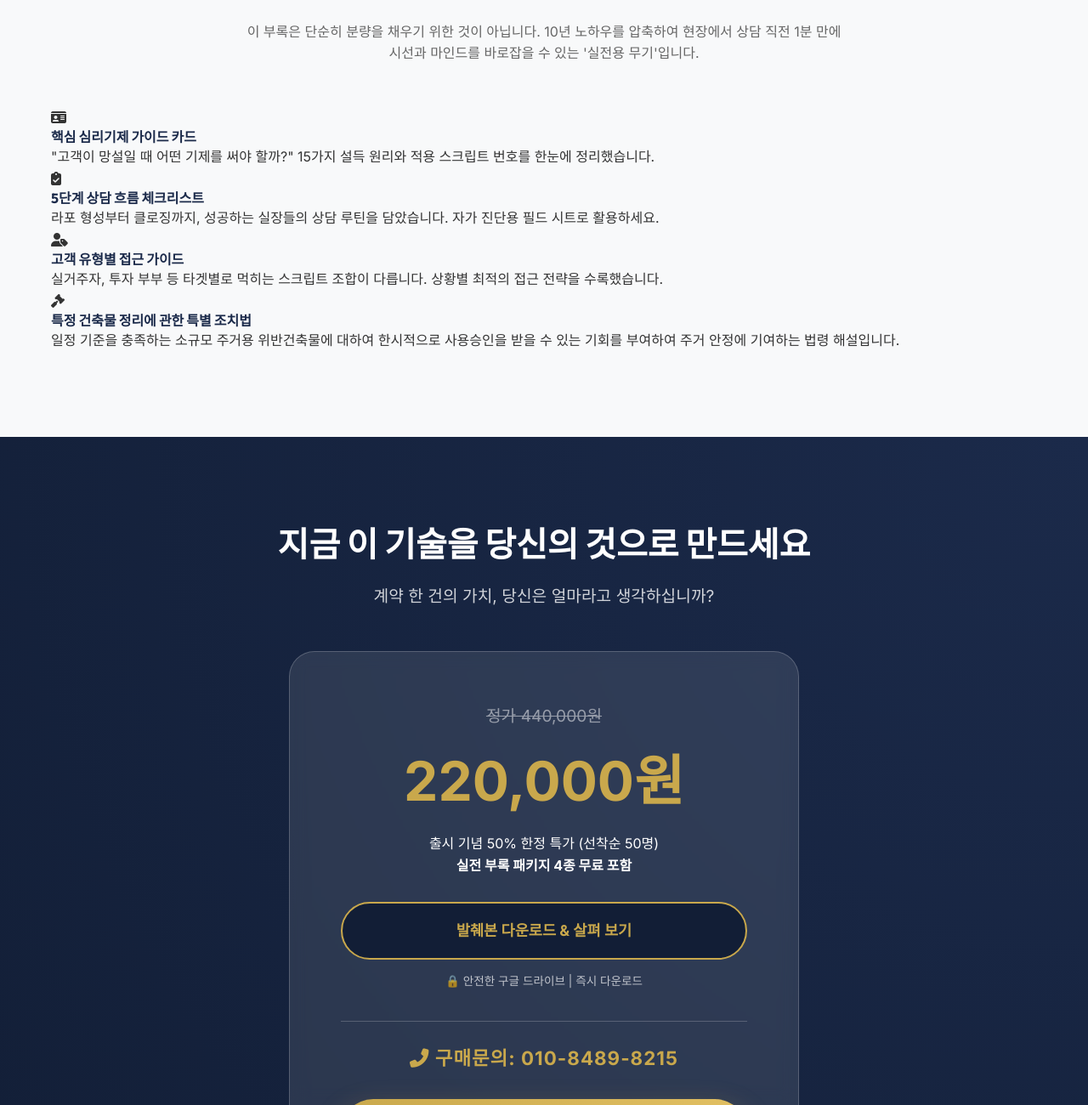
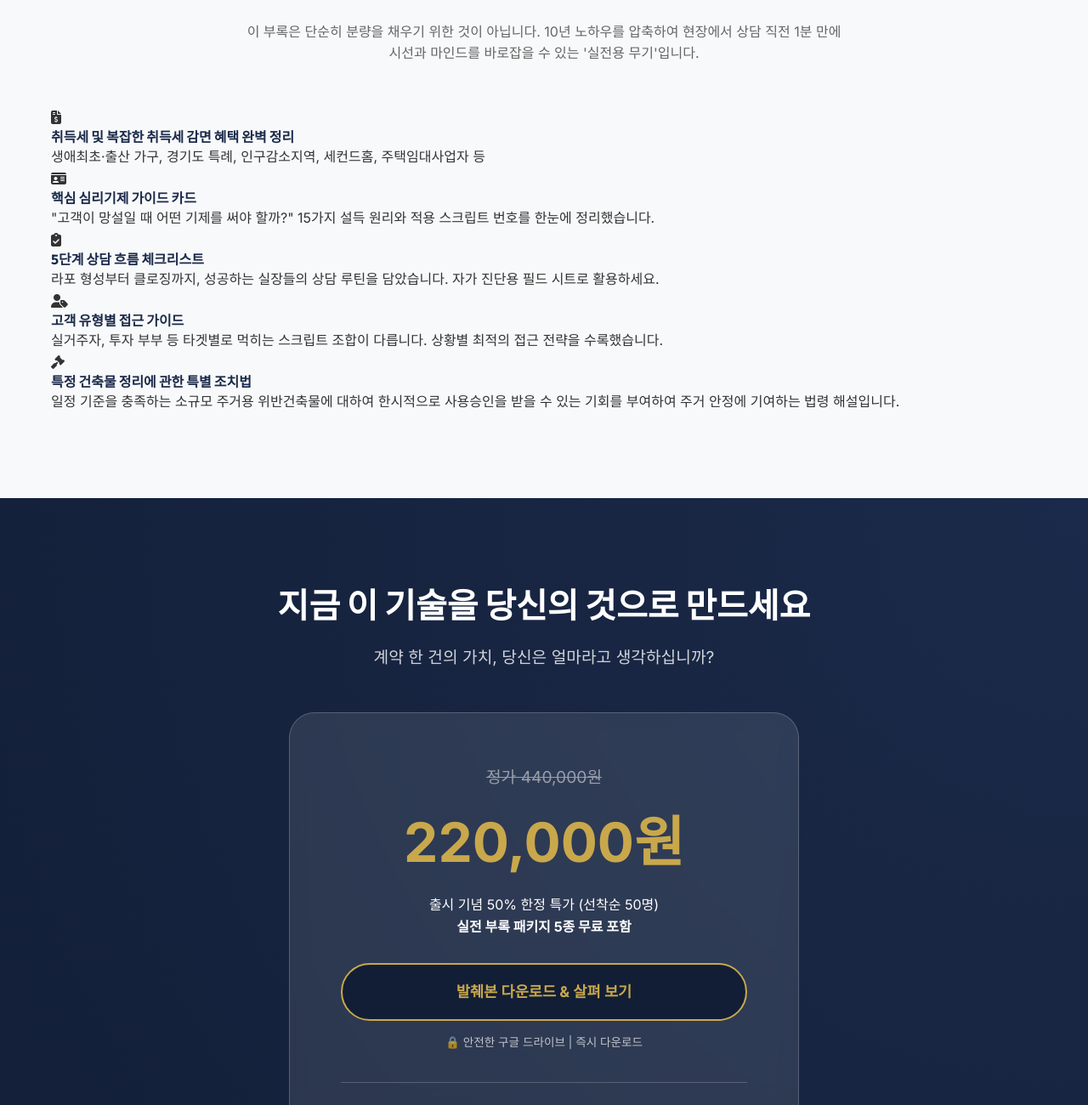
Before and after one commit to realtyall/script-manager-villa, a plain HTML site: page index.html in a window 1280 px wide. Shown: the part 4535-5835 px from the top of the page at 85% size. Drawn offline with Linux system fonts and the light colour scheme.

Commit message:
Add bonus section item for acquisition tax benefits and update bonus count

```diff
--- a/index.html
+++ b/index.html
@@ -217,6 +217,11 @@
             </div>
             <div class="bonus-grid">
                 <div class="bonus-card" data-reveal>
+                    <i class="fas fa-file-invoice-dollar"></i>
+                    <h4>취득세 및 복잡한 취득세 감면 혜택 완벽 정리</h4>
+                    <p>생애최초·출산 가구, 경기도 특례, 인구감소지역, 세컨드홈, 주택임대사업자 등</p>
+                </div>
+                <div class="bonus-card" data-reveal>
                     <i class="fas fa-id-card"></i>
                     <h4>핵심 심리기제 가이드 카드</h4>
                     <p>"고객이 망설일 때 어떤 기제를 써야 할까?" 15가지 설득 원리와 적용 스크립트 번호를 한눈에 정리했습니다.</p>
@@ -249,7 +254,7 @@
             <div class="pricing-card" data-reveal>
                 <span class="old-price">정가 440,000원</span>
                 <span class="new-price">220,000원</span>
-                <p style="margin-bottom: 30px;">출시 기념 50% 한정 특가 (선착순 50명)<br><strong>실전 부록 패키지 4종 무료 포함</strong></p>
+                <p style="margin-bottom: 30px;">출시 기념 50% 한정 특가 (선착순 50명)<br><strong>실전 부록 패키지 5종 무료 포함</strong></p>
 
                 <a href="https://drive.google.com/file/d/1jVjhWvbJJoCoyVC9Zz9gJGxLsKs7wGrT/view?usp=sharing" class="btn"
                     style="width: 100%; background: var(--bg-dark); border: 2px solid var(--secondary); color: var(--secondary); box-shadow: none;">발췌본
```
